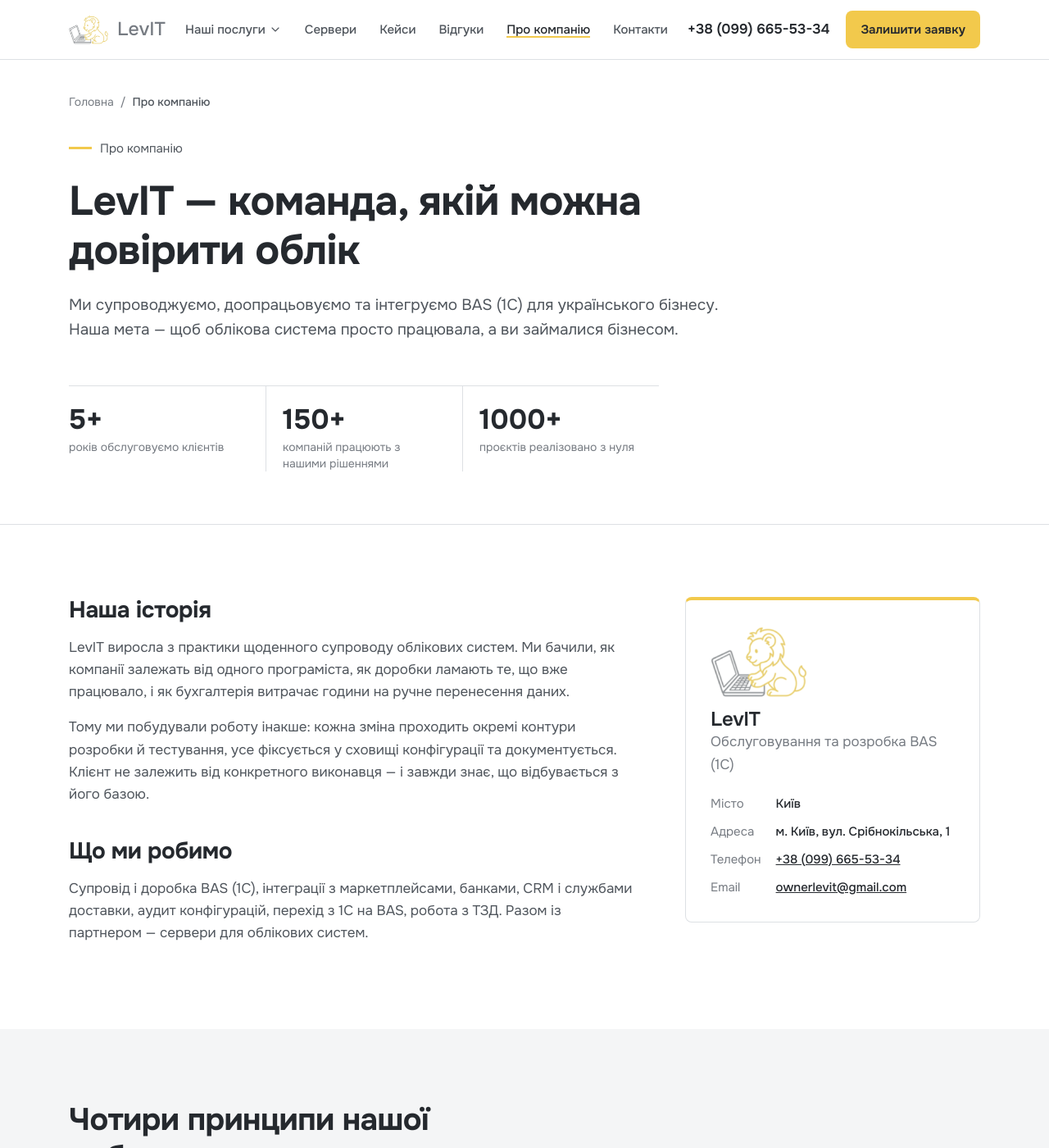
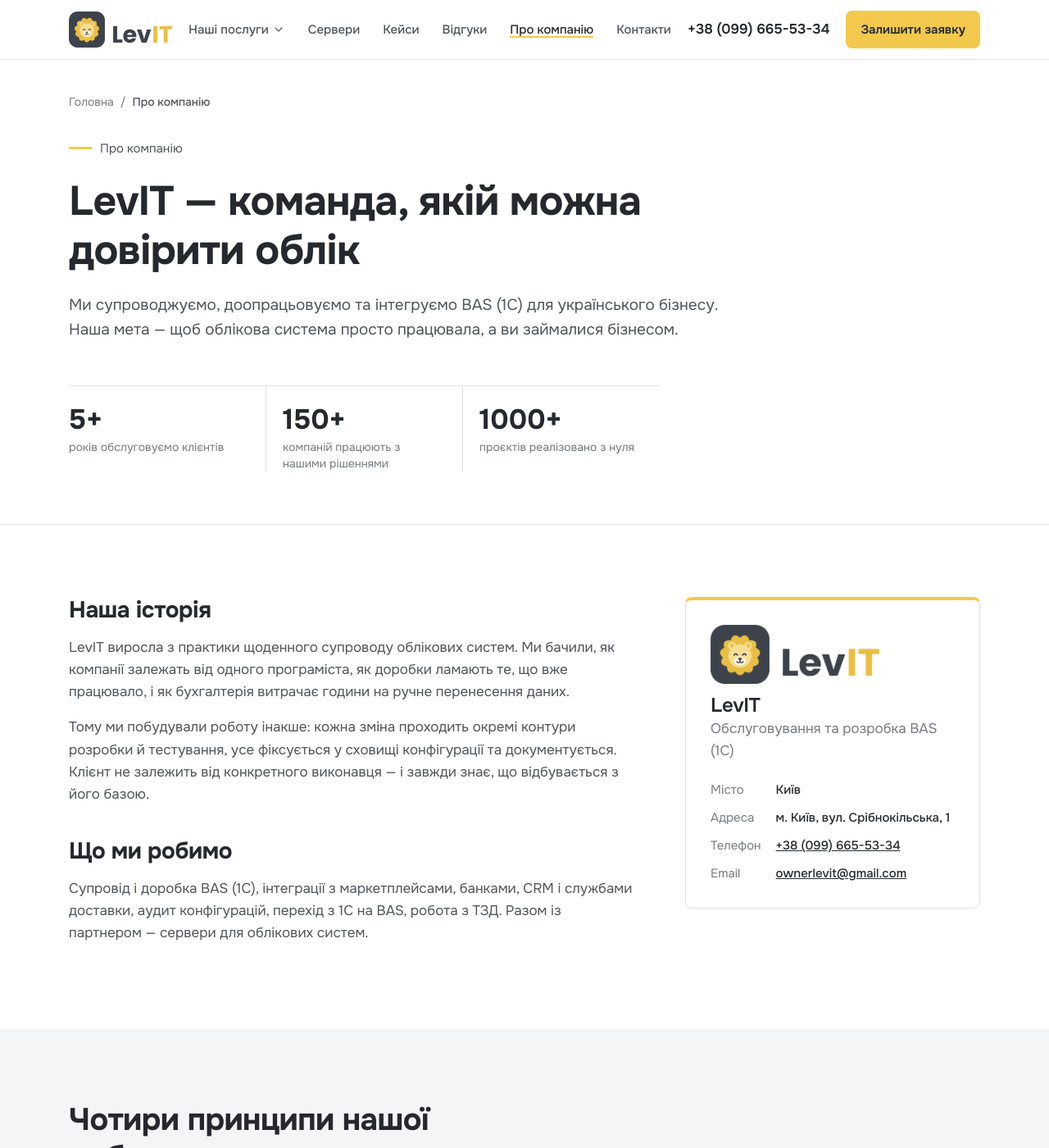
Before and after one commit to levchenkoilya88Levit/LevIT, a Jekyll site: the page built from pro-kompaniyu/index.html, in a window 1280 px wide and 1400 px high. Shown: the whole window at 82% size. Built offline with Jekyll 4.4.1, drawn with Linux system fonts in a browser that asks for light colours.

Commit message:
Новый логотип и фавиконки
- Логотип в шапке, футере и на странице «Про компанію»
- favicon.ico (16–64 px), favicon.svg, apple-touch-icon, иконки 192/512 и site.webmanifest
- Картинка для превью ссылок в соцсетях и мессенджерах (og-image)

Co-Authored-By: Claude Opus 5.5 <noreply@anthropic.com>
Claude-Session: https://claude.ai/code/session_01351Mxasd5GckSzt4ywevTw

```diff
--- a/_includes/footer.html
+++ b/_includes/footer.html
@@ -4,7 +4,7 @@
   <div class="wrap">
     <div class="foot-top">
       <div class="foot-brand">
-        <a class="brand" href="/"><img src="/assets/img/logo.png" alt="" width="49" height="36"><span>LevIT</span></a>
+        <a class="brand" href="/"><img src="/assets/img/logo-icon.png" alt="" width="40" height="40"><span>Lev<b>IT</b></span></a>
         <p>{{ c.tagline }}. {{ c.city }}.</p>
         <a class="btn btn-main" href="#zayavka">Залишити заявку</a>
       </div>
--- a/_includes/header.html
+++ b/_includes/header.html
@@ -3,8 +3,7 @@
 <header id="top">
   <div class="wrap nav">
     <a class="brand" href="/" aria-label="LevIT, головна">
-      <img src="/assets/img/logo.png" alt="" width="49" height="36">
-      <span>LevIT</span>
+      <img class="brand-logo" src="/assets/img/logo-levit.png" alt="LevIT" width="126" height="44">
     </a>
     <nav aria-label="Головне меню">
       <ul class="nav-links">
--- a/_layouts/default.html
+++ b/_layouts/default.html
@@ -15,10 +15,15 @@
 <meta property="og:title" content="{{ page.title }}">
 <meta property="og:description" content="{{ page.description | default: page.summary | default: page.lead | default: site.description | strip_html | strip_newlines | truncate: 160 }}">
 <meta property="og:url" content="{{ site.url }}{{ page.url }}">
-<meta property="og:image" content="{{ site.url }}/assets/img/logo.png">
+<meta property="og:image" content="{{ site.url }}/assets/img/og-image.png">
+<meta property="og:image:width" content="1200">
+<meta property="og:image:height" content="630">
 <meta name="theme-color" content="#FFFFFF">
 <meta name="color-scheme" content="light">
-<link rel="icon" href="/assets/img/logo.png" type="image/png">
+<link rel="icon" href="/favicon.ico" sizes="48x48">
+<link rel="icon" href="/favicon.svg" type="image/svg+xml">
+<link rel="apple-touch-icon" href="/apple-touch-icon.png">
+<link rel="manifest" href="/site.webmanifest">
 <link rel="preconnect" href="https://fonts.googleapis.com">
 <link rel="preconnect" href="https://fonts.gstatic.com" crossorigin>
 <link href="https://fonts.googleapis.com/css2?family=Onest:wght@400;500;600;700&display=swap" rel="stylesheet">
--- a/assets/css/main.css
+++ b/assets/css/main.css
@@ -36,6 +36,7 @@ body::before{content:"";position:fixed;inset:0 0 auto;height:env(safe-area-inset
 .nav{display:flex;align-items:center;justify-content:space-between;height:72px;gap:20px}
 .brand{display:flex;align-items:center;gap:10px;text-decoration:none}
 .brand img{height:36px;width:auto}
+.brand .brand-logo{height:44px}
 .brand span{font-weight:500;font-size:23px;color:var(--gray)}
 .nav-links{display:flex;gap:28px;list-style:none;margin:0;padding:0}
 .nav-links a{text-decoration:none;font-weight:500;color:var(--ink-2);font-size:15px}
@@ -437,8 +438,9 @@ footer a{color:#C3C7CC;text-decoration:none}
 footer a:hover{color:#fff;text-decoration:underline}
 .foot-top{display:grid;grid-template-columns:1.1fr 1.2fr 1fr 1fr;gap:40px;padding-bottom:40px;border-bottom:1px solid #3A3F45}
 .foot-brand .brand{margin-bottom:16px}
-.foot-brand .brand img{background:#fff;border-radius:6px;padding:4px;height:40px;width:auto}
-.foot-brand .brand span{color:#fff}
+.foot-brand .brand img{height:40px;width:40px;border-radius:9px}
+.foot-brand .brand span{color:#fff;font-weight:700;font-size:24px;letter-spacing:-.01em}
+.foot-brand .brand span b{color:var(--yellow)}
 .foot-brand p{margin-bottom:22px;max-width:28ch}
 .foot-brand .btn{color:var(--ink)}
 .foot-brand .btn:hover{color:var(--ink);text-decoration:none}
--- a/pro-kompaniyu/index.html
+++ b/pro-kompaniyu/index.html
@@ -33,7 +33,7 @@ form_class: alt
       <p>Супровід і доробка BAS (1С), інтеграції з маркетплейсами, банками, CRM і службами доставки, аудит конфігурацій, перехід з 1С на BAS, робота з ТЗД. Разом із партнером — сервери для облікових систем.</p>
     </div>
     <aside class="about-card">
-      <img src="/assets/img/logo.png" alt="" width="120" height="88">
+      <img src="/assets/img/logo-levit.png" alt="LevIT" width="206" height="72">
       <h3>{{ c.name }}</h3>
       <p>{{ c.tagline }}</p>
       <dl class="case-dl">
```
Also changed, not shown: apple-touch-icon.png (added), assets/img/logo-icon.png (added), assets/img/logo-levit.png (added), assets/img/logo.png (deleted), assets/img/og-image.png (added), favicon.ico (added), favicon.svg (added), icon-192.png (added), icon-512.png (added), site.webmanifest (added).
